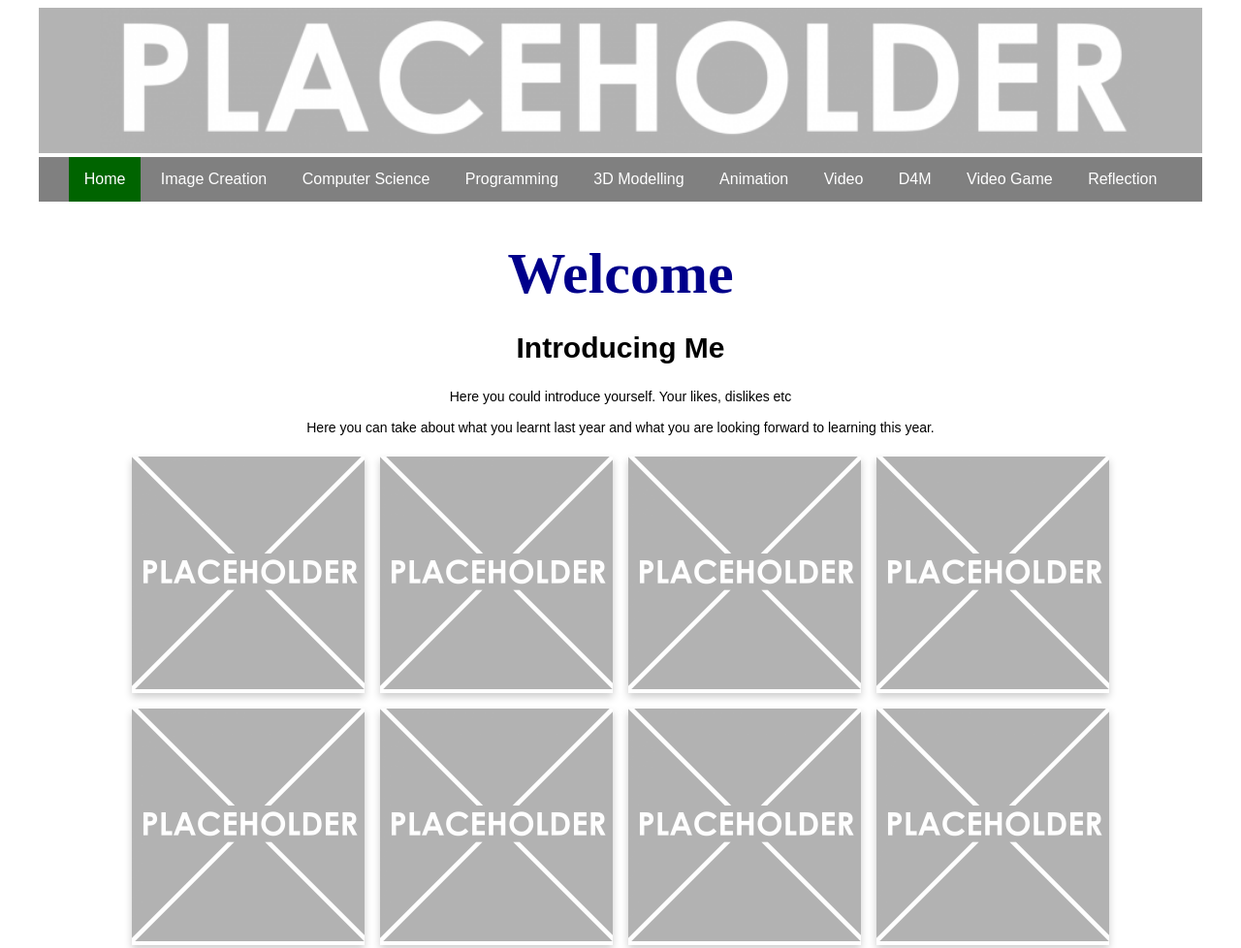
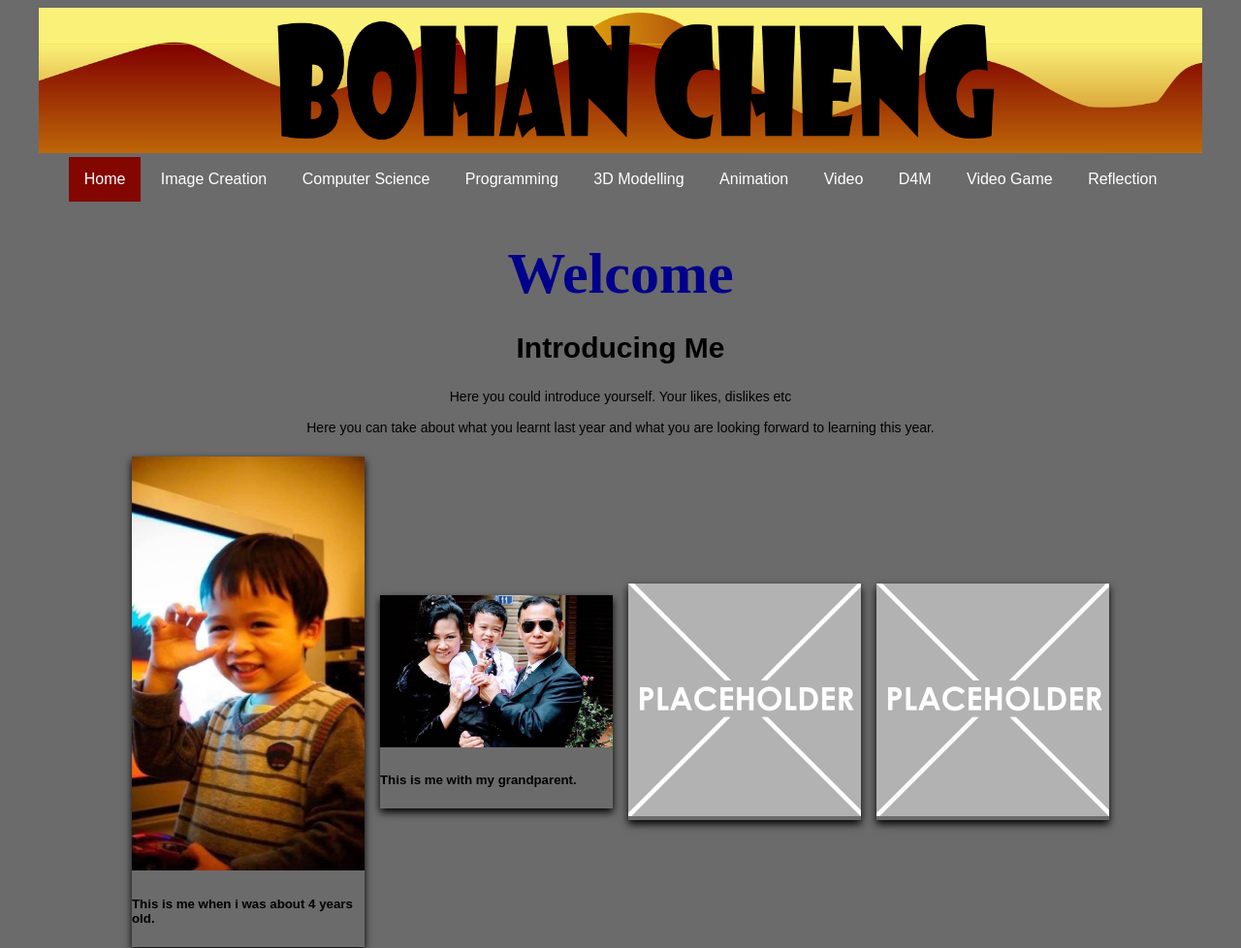
Before and after one commit to Bohan23454/10DGT-BHS-Website-Template, a plain HTML site: page index.html in a window 1280 px wide. Shown: the top 978 px of the page at 97% size. Drawn offline with Linux system fonts and the light colour scheme; a web font is replaced by a local one.

Commit message:
added pictures

```diff
--- a/css/style.css
+++ b/css/style.css
@@ -2,7 +2,7 @@
 html{
   font-family: Arial, Helvetica, sans-serif;
   margin: 0rem 2rem;
-  background-color: #ffffff;
+  background-color: #6b6b6b;
 }
 
 /* Banner image*/
@@ -22,7 +22,7 @@ nav ul{
   margin: 0;
   padding: 0;
   overflow: hidden;
-  background-color: grey;
+  background-color: #6b6b6b;
   top: 0;
   width: 100%;
   text-align: center;
@@ -44,11 +44,11 @@ nav li a{
 }
 
 nav li:hover{
-  background-color: orangered;
+  background-color: #a03604;
 }
 
 nav #active{
-  background-color: darkgreen;
+  background-color: #830700;;
 }
 
 /* Styling for the main section*/
@@ -89,7 +89,7 @@ p {
 
 /*Items for all the screenshots and pictures of your stuff*/
 .item{
-  box-shadow: 0 4px 8px 0 rgba(0,0,0,0.2);
+  box-shadow: 0 4px 8px 0 rgba(2,2,2,2.2);
   width: 20%;
   min-width: 8rem;
   margin: 0.5rem;
--- a/index.html
+++ b/index.html
@@ -8,7 +8,7 @@
     <!-- The relates to the Google Font used in h1 -->
     <link href='https://fonts.googleapis.com/css?family=Caesar Dressing' rel='stylesheet'>
     <div class="header">
-      <img src="images/DTportfolio_header.png">
+      <img src="images/header2.png">
     </div>
   </head>
   <div class="wrapper">
@@ -43,12 +43,14 @@
       <div class='container'>
         <!-- item 1 starts here-->
         <div class='item'>
-          <img src="images/placeholder.png" alt="please replace me">
+          <img src="images/2023621A.jpg" alt="4yro me.">
+           <h5>This is me when i was about 4 years old.</h5>
         </div>
         <!-- end of item 1 -->
         <!-- item 2 starts here-->
         <div class='item'>
-          <img src="images/placeholder.png" alt="please replace me">
+          <img src="images/2023612B.jpg" alt="me and grandparent">
+           <h5>This is me with my grandparent.</h5>
         </div>
         <!-- end of item 2 -->
         <!-- item 3 starts here-->
@@ -76,11 +78,6 @@
           <img src="images/placeholder.png" alt="please replace me">
         </div>
         <!-- end of item 7 -->
-        <!-- item 8 starts here-->
-        <div class='item'>
-          <img src="images/placeholder.png" alt="please replace me">
-        </div>
-        <!-- end of item 8 -->
       </div>
     </main>
     <footer>
```
Also changed, not shown: 3dmodelling.html (+1 -1 lines), animation.html (+1 -1 lines), computerscience.html (+1 -1 lines), designformanufacturing.html (+1 -1 lines), imagecreation.html (+5 -5 lines), programming.html (+1 -1 lines), reflection.html (+1 -1 lines), videoaudio.html (+1 -1 lines), videogame.html (+1 -1 lines), images/2023612B.jpg (added), images/2023621A.jpg (added), images/Background.png (added), images/Trump.png (added), images/balls.PNG (added), 1 more files.
